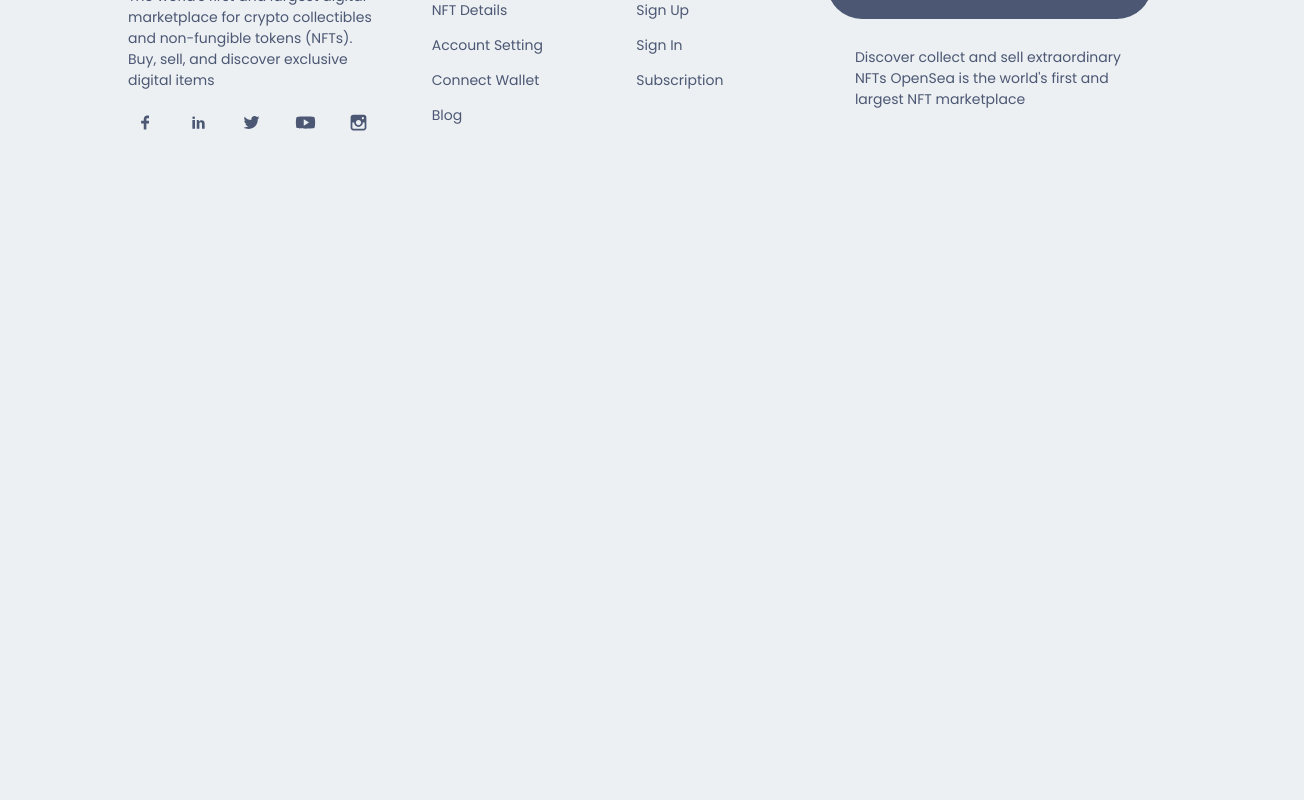
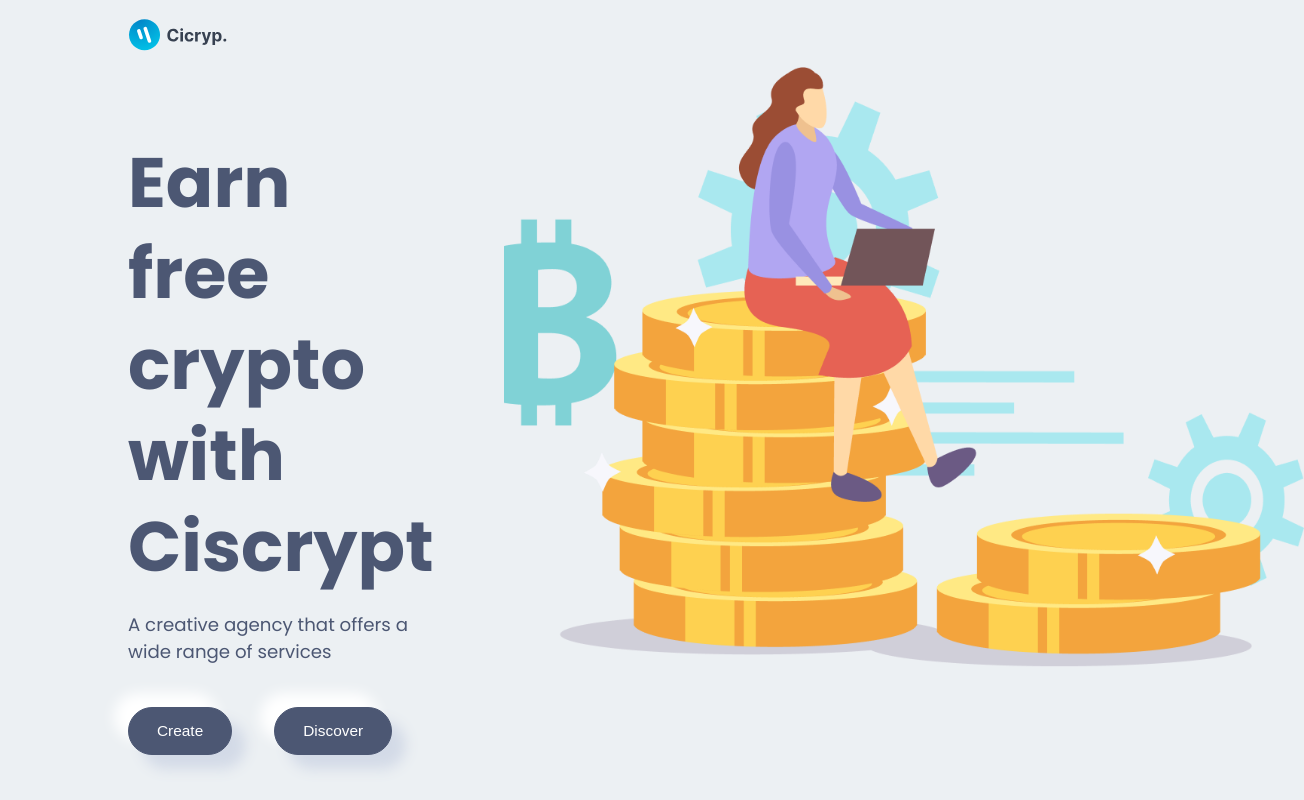
Before and after one commit to ochicode/NFTMARKETPLACE, a Next.js app: page / in a window 1280 px wide. Shown: the part 10160-10960 px from the top of the page, 1304 px wide, since content can reach past the window. Before the commit the page ends 10321 px from the top, so only its background shows below. Built offline with nearby package versions, Linux system fonts and the light colour scheme.

Commit message:
adding brand component

```diff
--- /dev/null
+++ b/components/Brand/Brand.jsx
@@ -0,0 +1,31 @@
+import React from "react";
+import Image from "next/image";
+
+// INTERNAL IMPORT
+import Style from "./Brand.module.css";
+import images from "../../img";
+import { Button } from "@/components/componentsindex";
+
+const Brand = () => {
+  return (
+    <div className={Style.brand}>
+      <div className={Style.brand_box}>
+        <div className={Style.brand_box_left}>
+          <Image src={images.logo} alt="brand logo" width={100} height={100} />
+          <h1>Earn free crypto with Ciscrypt</h1>
+          <p>A creative agency that offers a wide range of services</p>
+
+          <div className={Style.brand_box_left_btn}>
+            <Button btnName="Create" handleClick={() => {}} />
+            <Button btnName="Discover" handleClick={() => {}} />
+          </div>
+        </div>
+        <div className={Style.brand_box_right}>
+          <Image src={images.earn} alt="brand logo" width={800} height={600} />
+        </div>
+      </div>
+    </div>
+  );
+};
+
+export default Brand;
--- /dev/null
+++ b/components/Brand/Brand.module.css
@@ -0,0 +1,33 @@
+.brand {
+  width: 100%;
+  margin-top: 10rem;
+  margin-bottom: 7rem;
+}
+
+.brand_box {
+  width: 80%;
+  margin: 0 auto;
+
+  display: grid;
+  grid-template-columns: 1.5fr 2fr;
+  gap: 5rem;
+  align-items: center;
+}
+
+.brand_box_left h1 {
+  font-size: 5rem;
+  line-height: 1.3;
+  font-weight: bolder;
+}
+
+.brand_box_left p {
+  font-size: 1.3rem;
+  margin-top: -2rem;
+}
+
+.brand_box_left_btn {
+  display: flex;
+  align-items: center;
+  gap: 3rem;
+  margin-top: 3rem;
+}
--- a/components/componentsindex.js
+++ b/components/componentsindex.js
@@ -14,5 +14,6 @@
 import AudioLive from "./AudioLive/AudioLive";
 import LikeProfile from "./LikeProfile/LikeProfile";
 import Slider from "./Slider/Slider";
+import Brand from "./Brand/Brand";
 
-export { Button, Footer, NavBar, HeroSection, Service, BigNFTSlider, Subscribe, Title, Category, Filter, NFTCard, Collection, FollowerTab, AudioLive, LikeProfile, Slider }
+export { Button, Footer, NavBar, HeroSection, Service, BigNFTSlider, Subscribe, Title, Category, Filter, NFTCard, Collection, FollowerTab, AudioLive, LikeProfile, Slider, Brand }
--- a/img/index.js
+++ b/img/index.js
@@ -41,8 +41,10 @@
 import nft_image_3 from "./nft-image-3.png";
 import musiceWave from "./musicwave.png";
 import update from "./update.png";
+import earn from "./eran.png";
 
 export default {
+  earn,
   collection,
   update,
   musiceWave,
--- a/pages/index.js
+++ b/pages/index.js
@@ -14,7 +14,8 @@
   Collection,
   FollowerTab,
   AudioLive,
-  Slider
+  Slider,
+  Brand
 } from "../components/componentsindex";
 
 const Home = () => {
@@ -43,6 +44,7 @@
       />
       <Category />
       <Subscribe />
+      <Brand />
     </div>
   )
 }
```
